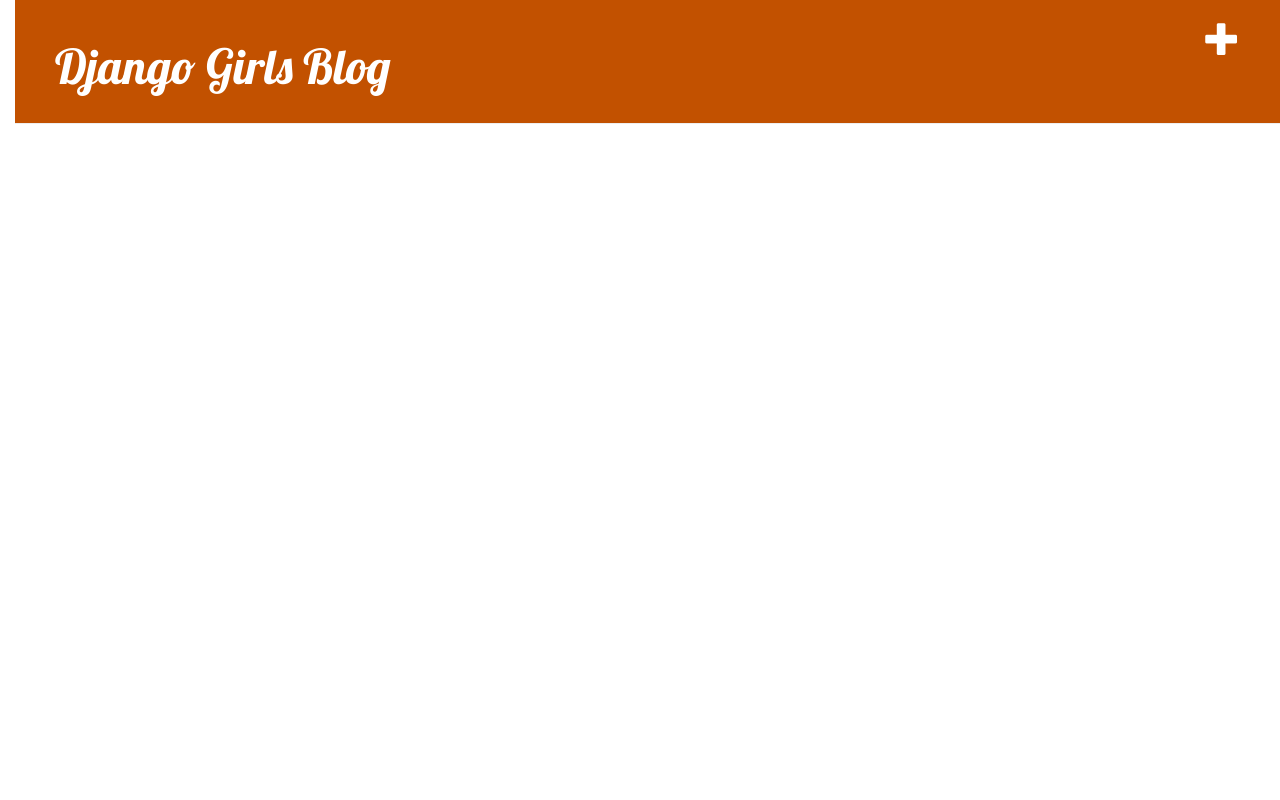
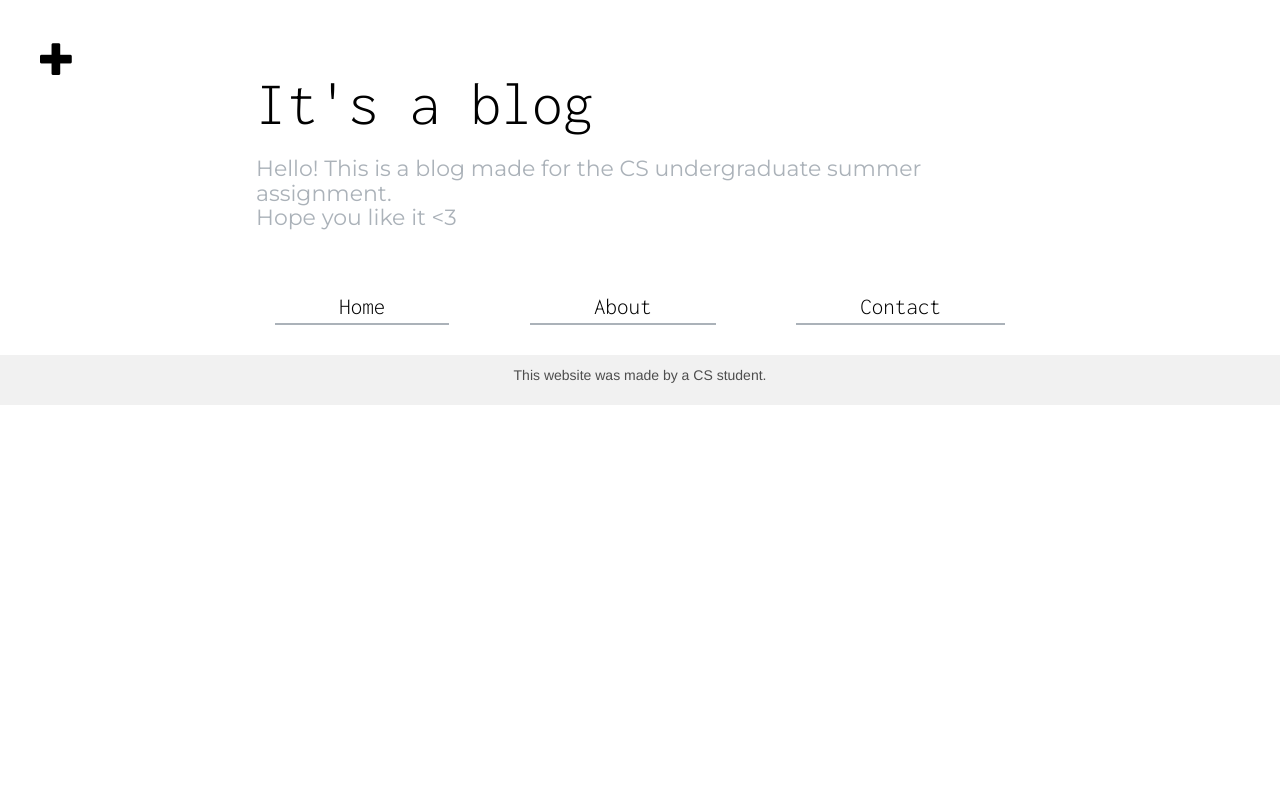
Before and after one commit to Garciall-code/my-first-blog, a Django app: page / in a window 1280 px wide. Run offline with Django 3.2, Linux system fonts and the light colour scheme; the visitor is signed in with stand-in values (Sample User, id 1); data that the repository does not hold is empty; some libraries are stand-ins or nearby versions.

Commit message:
Changed the design

```diff
--- a/blog/static/css/blog.css
+++ b/blog/static/css/blog.css
@@ -1,29 +1,44 @@
+* {
+    box-sizing: border-box;
+  }
 h1 a, h2 a {
-    font-family: 'Lobster';
-    color: #C25100;
+    font-family: 'Inconsolata', monospace;
     }
-
+/*
 body {
     padding-left: 15px;
     }
-.page-header {
-    background-color: #C25100;
-    margin-top: 0;
-    padding: 20px 20px 20px 40px;
+*/
+.header {
+    grid-area: header;
+    margin: 0;
+    background-color: white;
+    padding: 50px 0 50px 0;
+    padding-left: 20%;
+    padding-right: 20%;
     }
-.page-header h1, .page-header h1 a, .page-header h1 a:visited, .page-header h1 a:active {
-    color: #ffffff;
-    font-size: 36pt;
+.header h1, .header h1 a, .header h1 a:visited, .header h1 a:active {
+    color: black;
+    font-size: 46pt;
+    text-align: left;
     text-decoration: none;
+    font-family: 'Inconsolata', monospace;
     }
-.content {
-    margin-left: 40px;
+.header h2 {
+    color: #ABB2B9;
+    font-size: 22px;
+    font-family: 'Montserrat', sans-serif;
+    text-align: left;
+}
+h1, h2, h3, h4 {
+    font-family: 'Montserrat', sans-serif;
     }
-h1, h2, h3, h4 {
-    font-family: 'Lobster', cursive;
-    }
+p {
+    color: #4D4D4D;
+}
 .date {
     color: #828282;
+    margin-bottom: 30px;
     }
 .save {
     float: right;
@@ -32,14 +47,96 @@
     width: 100%;
     }
 .top-menu, .top-menu:hover, .top-menu:visited {
-    color: #ffffff;
-    float: right;
+    color: black;
+    position: fixed;
+    margin: 40px;
     font-size: 26pt;
-    margin-right: 20px;
     }
 .post {
-    margin-bottom: 70px;
+    margin-left: 9%;
+    margin-right: 12%;
+    margin-bottom: 40px;
+    background-color: #f1f1f1;
+    padding: 30px;
+    max-height: 450px;
+    overflow: hidden;
+    text-overflow: ellipsis;
+    font-family: 'Montserrat', sans-serif;
+    background-image: linear-gradient(to bottom, transparent 350px, #3A3A3A);
+    border: 2px solid #C0C0C0;
     }
-.post h2 a, .post h2 a:visited {
+.post h2 a, .post h2 a:visited, .post_detail h2, .post_detail a:visited {
     color: #000000;
+    font-weight: bold;
+    font-family: 'Inconsolata', monospace;
     }
+.post_detail {
+    margin-left: 9%;
+    margin-right: 12%;
+    margin-bottom: 40px;
+    background-color: #f1f1f1;
+    padding: 30px;
+    font-family: 'Montserrat', sans-serif;
+}
+.item1 { grid-area: header; }
+.item2 { grid-area: nav; }
+.item3 { grid-area: main; }
+.item4 { grid-area: footer; }
+
+.grid-container {
+    display: grid;
+    grid-template-areas:
+    'header'
+    'nav'
+    'main'
+    'footer';
+    }
+.footer {
+    grid-area: footer;
+    background-color: #f1f1f1;
+    padding: 10px;
+    text-align: center;
+    bottom: 0px;
+    }
+.main {
+    margin-top: 30px;
+    background-color: white;
+}
+@media (max-width: 600px) {
+    .grid-container  {
+        grid-template-areas:
+        'header'
+        'nav'
+        'main'
+        'footer';
+        }
+    }
+.nav {
+    overflow: hidden;
+    background-color: white;
+    text-align: center;
+    list-style: none;
+}
+.nav a {
+    display: inline-block;
+    color: black;
+    font-family: 'Inconsolata', monospace;
+    padding: 0px 5% 0 5%;
+    margin: 0 3% 0 3%;
+    text-decoration: none;
+    font-size: 23px;
+    border-bottom: 2px solid #ABB2B9;
+}
+.nav li {
+    display: inline;
+}
+.nav a:hover {
+    font-weight: bold;
+    border-bottom: 2px groove black;
+}
+.sticky {
+    position: fixed;
+    top: 0;
+    width: 100%;
+    background-color: white;
+  }
--- a/blog/templates/blog/base.html
+++ b/blog/templates/blog/base.html
@@ -4,26 +4,60 @@
         <title>Django Girls blog</title>
         <link rel="stylesheet" href="//maxcdn.bootstrapcdn.com/bootstrap/3.2.0/css/bootstrap.min.css">
         <link rel="stylesheet" href="//maxcdn.bootstrapcdn.com/bootstrap/3.2.0/css/bootstrap-theme.min.css">
-        <link href='//fonts.googleapis.com/css?family=Lobster&subset=latin,latin-ext' rel='stylesheet' type='text/css'
-        >
+        <link href='//fonts.googleapis.com/css?family=Lobster&subset=latin,latin-ext' rel='stylesheet' type='text/css'>
+        <link href="https://fonts.googleapis.com/css2?family=Alata&display=swap" rel="stylesheet">
+        <link href="https://fonts.googleapis.com/css2?family=Inconsolata:wght@300&display=swap" rel="stylesheet">
+        <link href="https://fonts.googleapis.com/css2?family=Montserrat&display=swap" rel="stylesheet">
         <link rel="stylesheet" href="{% static 'css/blog.css' %}">
     </head>
     <body>
-        <div class="page-header">
+        <div class="to-add">
             {% if user.is_authenticated %}
-                <a href="{% url 'post_new' %}" class="top-menu"><span class="glyphicon glyphicon-plus"></span></a>
+            <a href="{% url 'post_new' %}" class="top-menu"><span class="glyphicon glyphicon-plus"></span></a>
             {% endif %}
-            <h1><a href="/">Django Girls Blog</a></h1>
         </div>
+        <div class="grid-container">
+            <div class="header">
+                <h1><a href="/">It's a blog</a></h1>
+                <h2>Hello! This is a blog made for the CS undergraduate summer assignment. <br> Hope you like it &lt;3 </h2>
 
-        <div class="content container">
-            <div class="row">
-                <div class="col-md-8">
+            </div>
+
+            <div class="nav">
+                <div id="navbar">
+                    <a class="active" href="/">Home</a>
+                    <a href="javascript:void(0)">About</a>
+                    <a href="#end">Contact</a>
+                  </div>
+            </div>
+
+            <div class="main">
+                <div class="content container">
                     {% block content %}
                     {% endblock %}
                 </div>
             </div>
+
+            <div class="footer">
+            <p id="end">This website was made by a CS student.</p>
+            </div>
+
         </div>
     </body>
 
+    <script>
+        window.onscroll = function() {navbarStick()};
+
+        var navbar = document.getElementById("navbar");
+        var sticky = navbar.offsetTop;
+
+        function navbarStick() {
+          if (window.pageYOffset >= sticky) {
+            navbar.classList.add("sticky")
+          } else {
+            navbar.classList.remove("sticky");
+          }
+        }
+
+    </script>
 </html>
--- a/blog/templates/blog/post_detail.html
+++ b/blog/templates/blog/post_detail.html
@@ -1,7 +1,7 @@
 {% extends 'blog/base.html' %}
 
 {% block content %}
-    <div class="post">
+    <div class="post_detail" style="max-height: max-content;">
         {% if post.published_date %}
             <div class="date">
                 {{ post.published_date }}
--- a/blog/templates/blog/post_list.html
+++ b/blog/templates/blog/post_list.html
@@ -3,10 +3,10 @@
 {% block content %}
     {% for post in posts %}
         <div class="post">
+            <h2><a href="{% url 'post_detail' pk=post.pk %}">{{ post.title }}</a></h2>
             <div class="date">
                 {{ post.published_date }}
             </div>
-            <h2><a href="{% url 'post_detail' pk=post.pk %}">{{ post.title }}</a></h2>
             <p>{{ post.text|linebreaksbr }}</p>
         </div>
     {% endfor %}
--- a/blog/views.py
+++ b/blog/views.py
@@ -42,4 +42,5 @@
 
 
 
+
 # Create your views here.
```
